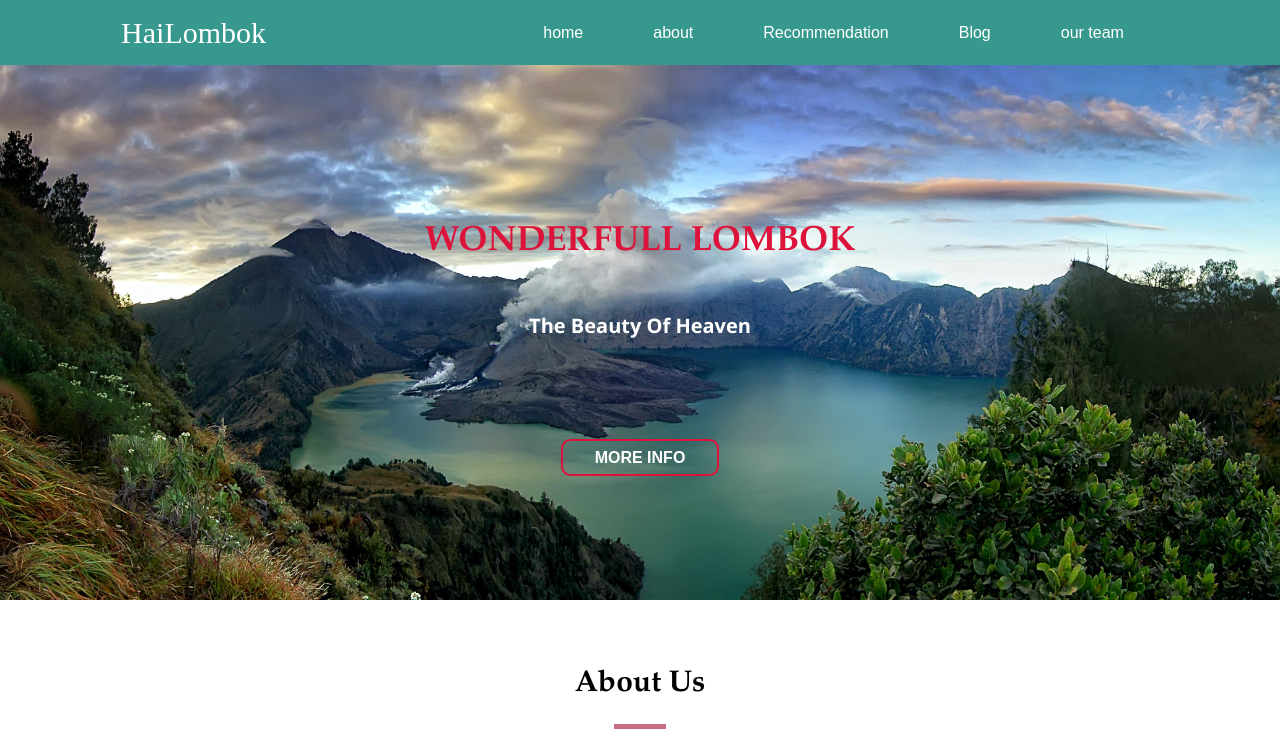
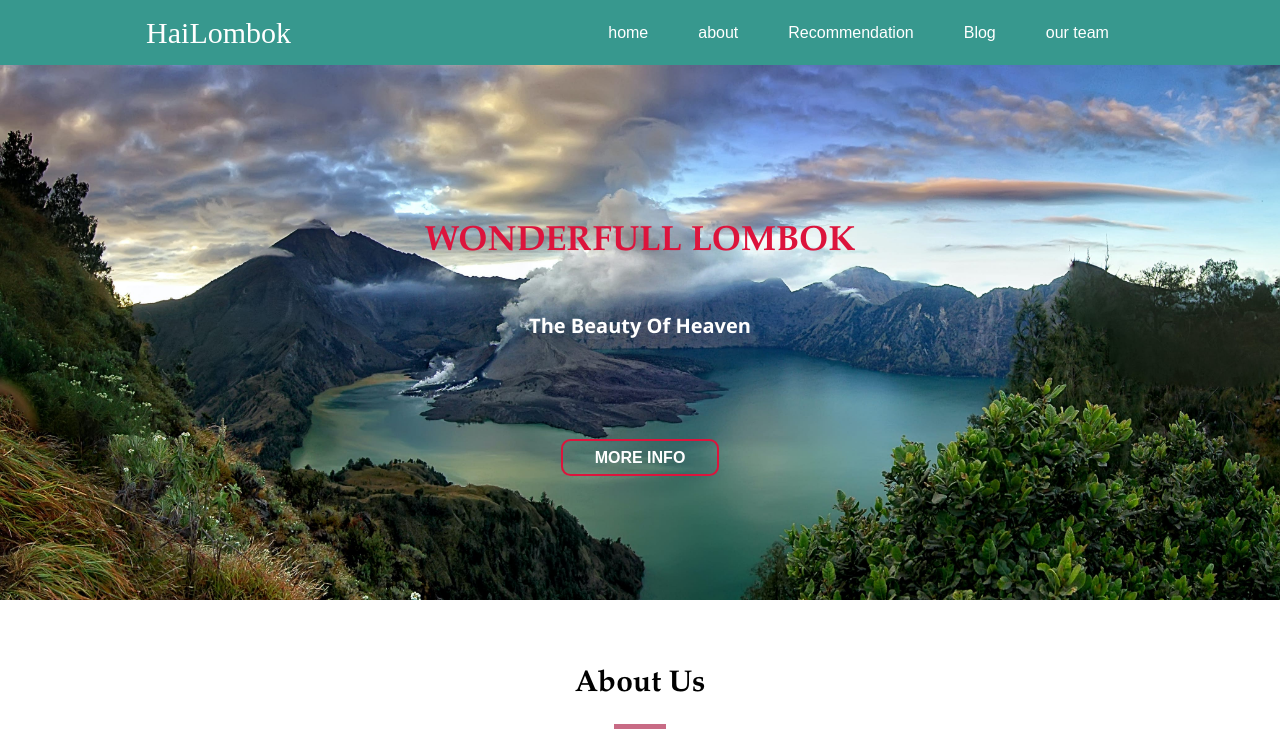
Before and after one commit to whois192/Kelompok-11E.github.io, a plain HTML site: page index.html in a window 1280 px wide. Shown: the top 746 px of the page. Drawn offline with Linux system fonts and the light colour scheme.

Commit message:
Update styles.css

```diff
--- a/styles.css
+++ b/styles.css
@@ -85,10 +85,6 @@ h3::after {
 
 .navbar_items ul{
 	display: flex;
-}
-
-.navbar_items ul li{
-	margin: 0 10px;
 }
 
 
```
